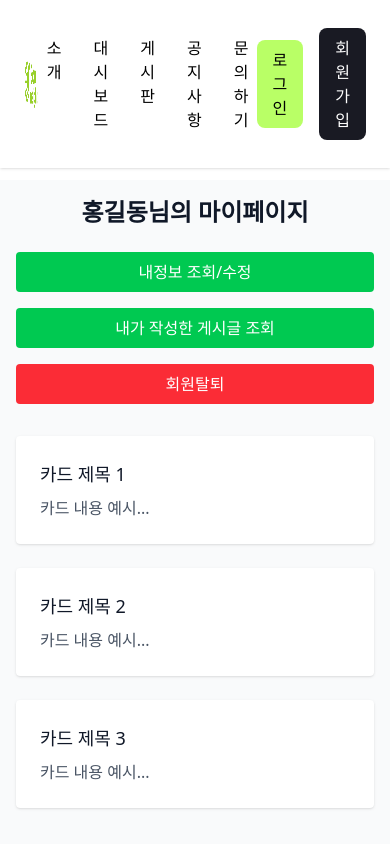
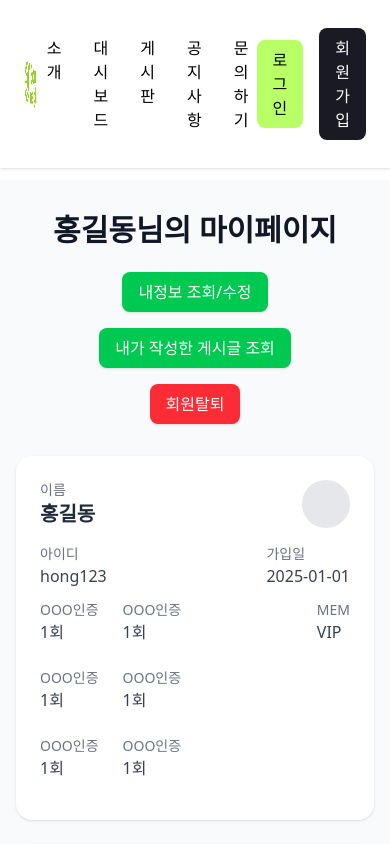
Before and after one commit to holelung/EcoInsight, a React (Vite) app in the folder frontend/eco-insight/: page /mypage in a window 390 px wide. Shown: the top 844 px of the page. Built offline with nearby package versions, Linux system fonts and the light colour scheme.

Commit message:
MyPage,EditProfile 완성

```diff
--- a/frontend/eco-insight/src/components/MyPage/MyPage.jsx
+++ b/frontend/eco-insight/src/components/MyPage/MyPage.jsx
@@ -7,65 +7,145 @@ function MyPage() {
   // 로그인된 유저 정보 (예시)
   const userInfo = {
     name: '홍길동',
+    username: 'hong123',
+    membership: 'VIP',
+    joinDate: '2025-01-01',
+    auth: '1회',         // 임의 값
+    memUsage: '사용중',  // 임의 값
   };
 
   const handleViewEditInfo = () => {
-    // 내정보 조회/수정 → EditProfile 페이지
     navigate('/editprofile');
   };
 
   const handleBoardList = () => {
-    // 내가 작성한 게시글 조회 → Myposts 페이지
     navigate('/myposts');
   };
 
   const handleWithdrawal = () => {
-    // 회원탈퇴 → CheckWithdrawal 페이지
     navigate('/withdrawal/check');
   };
 
   return (
-    <div className="min-h-screen bg-gray-50 text-gray-900 p-4">
-      <div className="max-w-6xl mx-auto mb-8 text-center">
-        <h1 className="text-2xl md:text-3xl font-bold mb-6 ">
+    <div className="min-h-screen bg-gray-50 text-gray-900">
+      {/* 상단 제목 + 버튼들 */}
+      <div className="max-w-6xl mx-auto text-center py-8 px-4">
+        <h1 className="text-3xl font-bold mb-6">
           {userInfo.name}님의 마이페이지
         </h1>
-        <div className="flex-col sm:flex-row sm:items-center sm:space-x-4 space-y-4 sm:space-y-0 mb-6">
+        <div className="flex flex-col sm:flex-row justify-center items-center gap-4">
           <button
             onClick={handleViewEditInfo}
-            className="w-full sm:w-auto px-4 py-2 bg-green-500 text-white rounded hover:bg-blue-600 transition-colors"
+            className="px-4 py-2 bg-green-500 text-white rounded-lg shadow hover:bg-green-600 transition-colors"
           >
             내정보 조회/수정
           </button>
           <button
             onClick={handleBoardList}
-            className="w-full sm:w-auto px-4 py-2 bg-green-500 text-white rounded hover:bg-blue-600 transition-colors"
+            className="px-4 py-2 bg-green-500 text-white rounded-lg shadow hover:bg-green-600 transition-colors"
           >
             내가 작성한 게시글 조회
           </button>
           <button
             onClick={handleWithdrawal}
-            className="w-full sm:w-auto px-4 py-2 bg-red-500 text-white rounded hover:bg-red-600 transition-colors"
+            className="px-4 py-2 bg-red-500 text-white rounded-lg shadow hover:bg-red-600 transition-colors"
           >
             회원탈퇴
           </button>
         </div>
       </div>
-      {/* 추가 컨텐츠 영역 (카드 예시) */}
-      <div className="max-w-6xl mx-auto">
-        <div className="grid grid-cols-1 sm:grid-cols-2 lg:grid-cols-3 gap-6">
-          <div className="bg-white shadow rounded p-6">
-            <h3 className="text-lg font-medium mb-2">카드 제목 1</h3>
-            <p className="text-gray-600">카드 내용 예시...</p>
+
+      {/* 대시보드 영역 */}
+      <div className="max-w-6xl mx-auto px-4 pb-10">
+        {/*
+          1) 첫 번째 카드: 사용자 정보
+          2) 나머지 8개 카드: 대시보드(차트) 등
+        */}
+        <div className="grid grid-cols-1 md:grid-cols-3 gap-6">
+          {/* === 1. 사용자 정보 카드 === */}
+          <div className="bg-white rounded-2xl shadow p-6 flex flex-col justify-between">
+            {/* 상단 영역: 유저 정보, 프로필/아이콘 자리(예시) */}
+            <div className="flex justify-between items-start mb-4">
+              <div>
+                {/* 예: 이름 */}
+                <p className="text-gray-500 text-sm">이름</p>
+                <p className="text-xl font-semibold text-gray-800">{userInfo.name}</p>
+              </div>
+              {/* 오른쪽 위 이미지(임시) */}
+              <div className="w-12 h-12 bg-gray-200 rounded-full" />
+            </div>
+
+            {/* 중간 영역: 사용자명, 가입일, NMI, MEM 등 */}
+            <div className="flex flex-col space-y-3 mb-4">
+              <div className="flex justify-between">
+                <div>
+                  <p className="text-gray-500 text-sm">아이디</p>
+                  <p className="text-base text-gray-700">{userInfo.username}</p>
+                </div>
+                <div>
+                  <p className="text-gray-500 text-sm">가입일</p>
+                  <p className="text-base text-gray-700">{userInfo.joinDate}</p>
+                </div>
+              </div>
+              <div className="flex justify-between">
+                <div className="grid grid-cols-2 gap-6">
+                  <div>
+                    <p className="text-gray-500 text-sm">OOO인증</p>
+                    <p className="text-base text-gray-700">{userInfo.auth}</p>
+                  </div>
+                  <div>
+                    <p className="text-gray-500 text-sm">OOO인증</p>
+                    <p className="text-base text-gray-700">{userInfo.auth}</p>
+                  </div>
+                  <div>
+                    <p className="text-gray-500 text-sm">OOO인증</p>
+                    <p className="text-base text-gray-700">{userInfo.auth}</p>
+                  </div>
+                  <div>
+                    <p className="text-gray-500 text-sm">OOO인증</p>
+                    <p className="text-base text-gray-700">{userInfo.auth}</p>
+                  </div>
+                  <div>
+                    <p className="text-gray-500 text-sm">OOO인증</p>
+                    <p className="text-base text-gray-700">{userInfo.auth}</p>
+                  </div>
+                  <div>
+                    <p className="text-gray-500 text-sm">OOO인증</p>
+                    <p className="text-base text-gray-700">{userInfo.auth}</p>
+                  </div>
+                </div>
+                <div>
+                  <div>
+                    <p className="text-gray-500 text-sm">MEM</p>
+                    <p className="text-base text-gray-700">{userInfo.membership}</p>
+                  </div>
+                </div>
+              </div>
+
+            </div>
+
           </div>
-          <div className="bg-white shadow rounded p-6">
-            <h3 className="text-lg font-medium mb-2">카드 제목 2</h3>
-            <p className="text-gray-600">카드 내용 예시...</p>
-          </div>
-          <div className="bg-white shadow rounded p-6">
-            <h3 className="text-lg font-medium mb-2">카드 제목 3</h3>
-            <p className="text-gray-600">카드 내용 예시...</p>
-          </div>
+
+          {/* === 2 ~ 9. 대시보드 카드들 === */}
+          {/* 각 카드에 원형 차트/막대 차트/텍스트 등을 배치예정. */}
+          {Array.from({ length: 8 }).map((_, idx) => (
+            <div
+              key={idx}
+              className="bg-white rounded-2xl shadow p-6 flex flex-col items-center justify-center"
+            >
+              {/* 예시: 차트(이미지) 자리 */}
+              <div className="flex space-x-4 mb-4">
+                <div className="w-16 h-16 bg-pink-200 rounded-full" />
+                <div className="w-16 h-16 bg-blue-200 rounded" />
+              </div>
+              {/* 예시: 설명 텍스트 */}
+              <p className="text-center text-gray-700 font-medium">
+                여기는 대시보드처럼 보입니다.
+                <br className="hidden sm:block" />
+                차트 이미지가 들어갈 예정입니다.
+              </p>
+            </div>
+          ))}
         </div>
       </div>
     </div>
```
Also changed, not shown: frontend/eco-insight/src/components/MyPage/EditProfile.jsx (+46 -58 lines).
